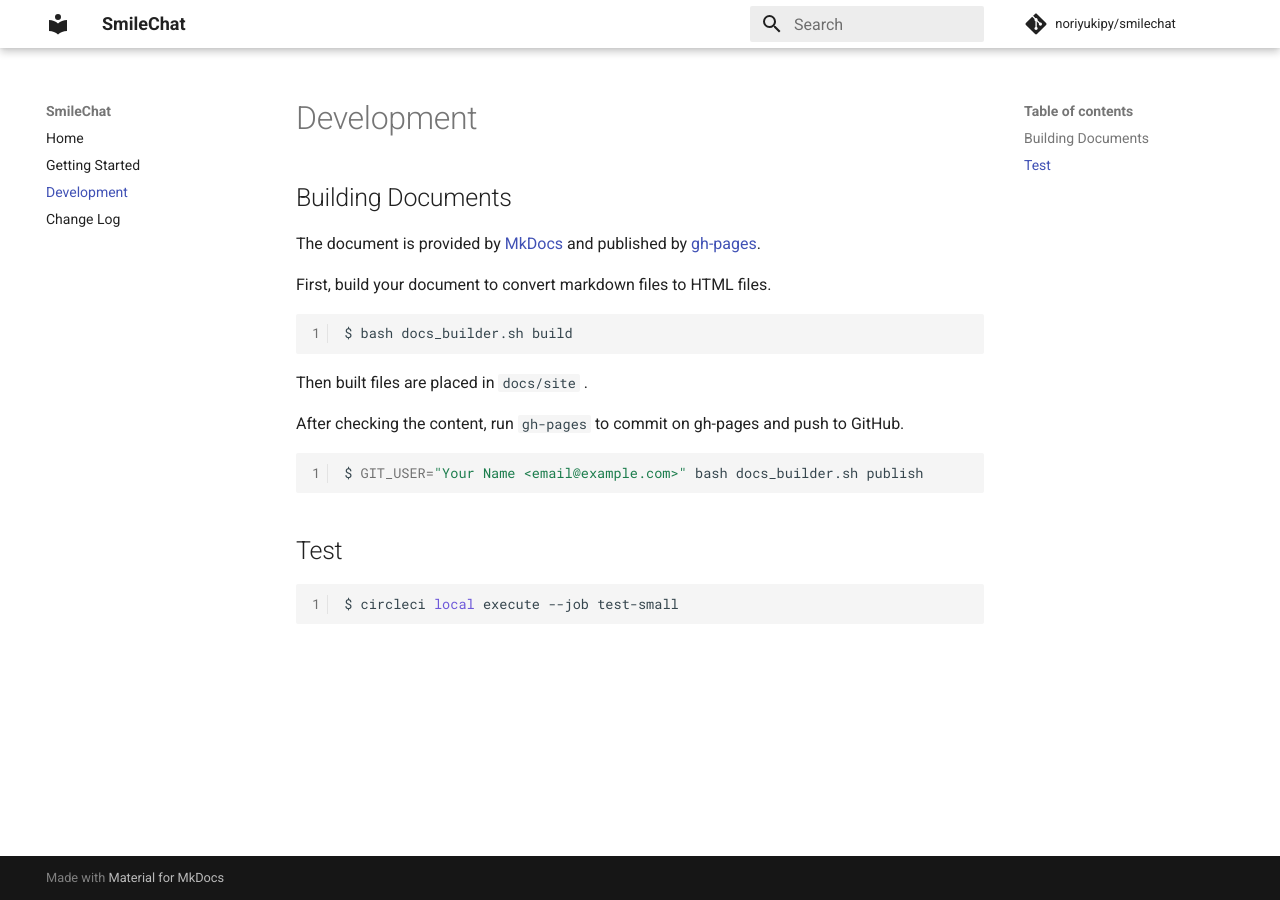
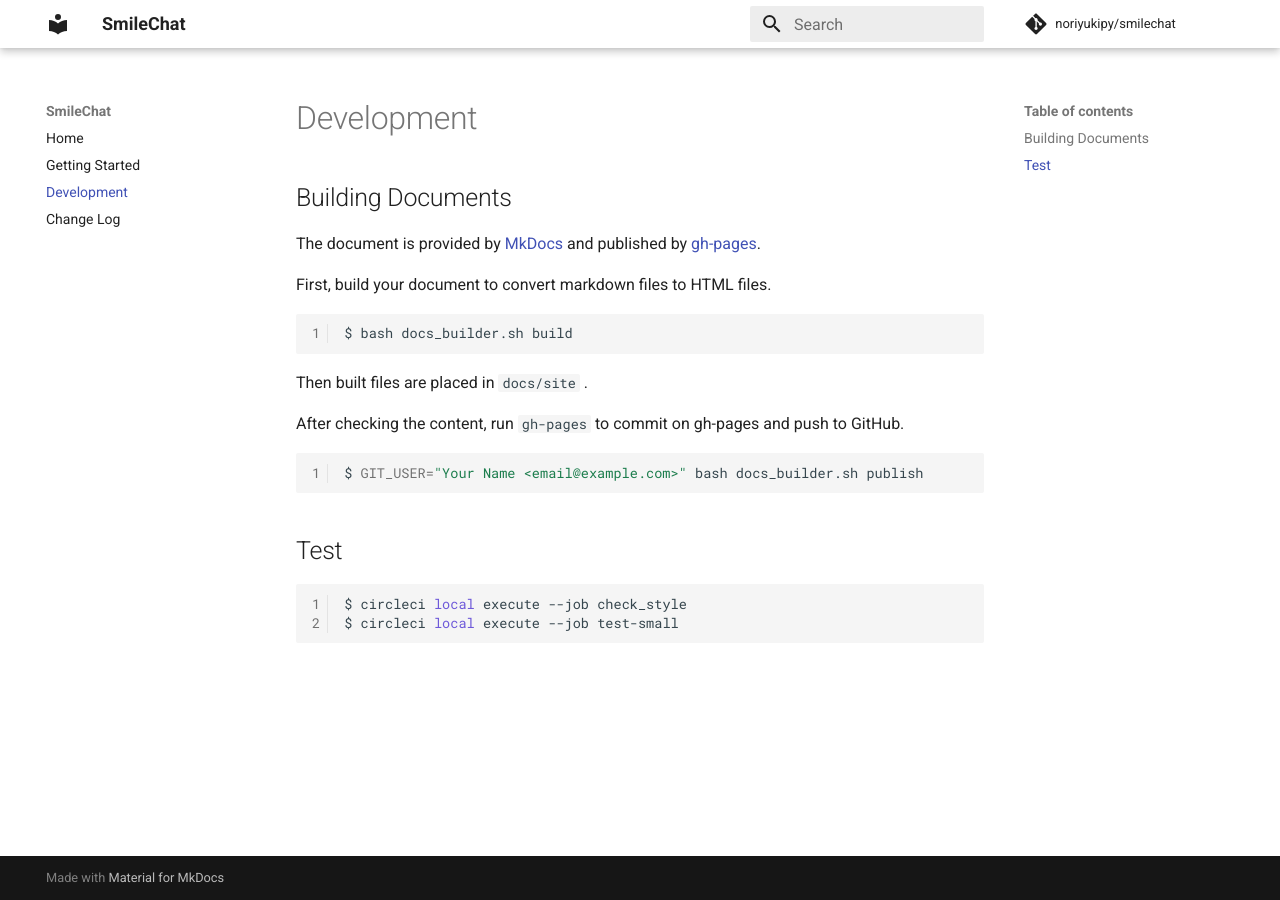
Before and after one commit to colorfulscoop/msgflow, an MkDocs documentation site: the page built from docs/docs/development.md, in a window 1280 px wide. Built offline with MkDocs 1.6.1 and Material for MkDocs 9.7.7, drawn with Linux system fonts in a browser that asks for light colours; comment, search, counter and statistics services are not loaded.

Commit message:
Modify document to add how to test codestyle

````diff
--- a/docs/docs/development.md
+++ b/docs/docs/development.md
@@ -21,5 +21,6 @@ $ GIT_USER="Your Name <email@example.com>" bash docs_builder.sh publish
 ## Test
 
 ```sh
+$ circleci local execute --job check_style
 $ circleci local execute --job test-small
 ```
````
